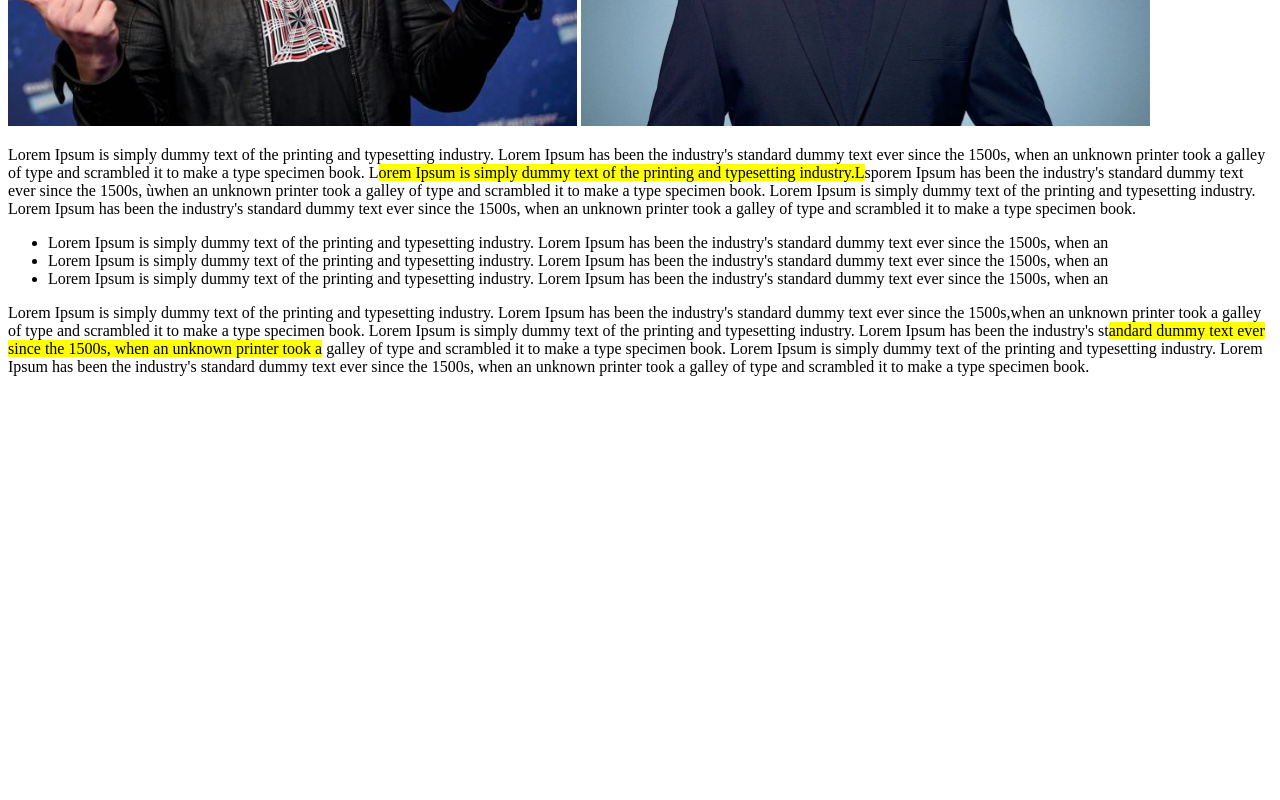
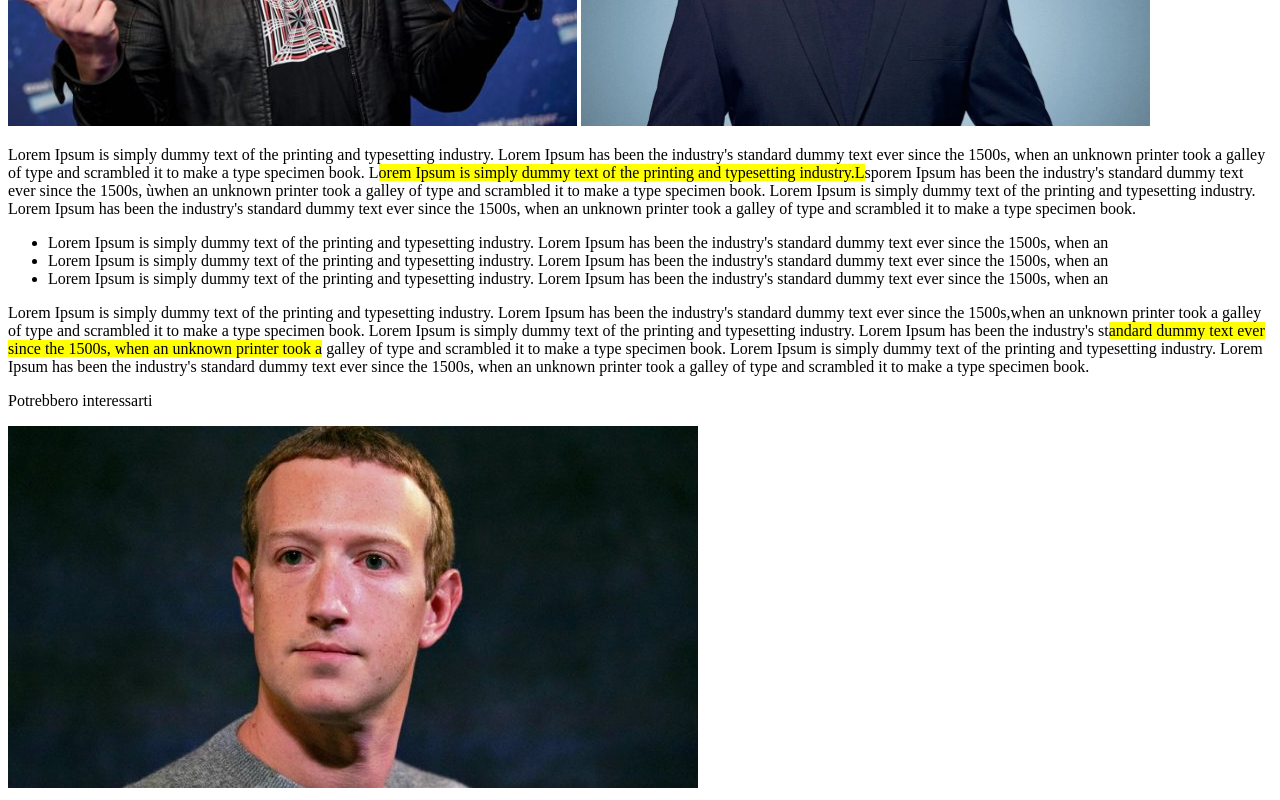
Before and after one commit to Petrus-Olteanu/htmlcss-workfullynews, a plain HTML site: page index.html in a window 1280 px wide. Shown: the part 767-1567 px from the top of the page. Before the commit the page ends 1159 px from the top, so only its background shows below. Drawn offline with Linux system fonts and the light colour scheme.

Commit message:
add image

```diff
--- a/index.html
+++ b/index.html
@@ -57,6 +57,13 @@
             Lorem Ipsum is simply dummy text of the printing and typesetting industry.
             Lorem Ipsum has been the industry's standard dummy text ever since the 1500s, when an
             unknown printer took a galley of type and scrambled it to make a type specimen book.</p>
+
+        <p>Potrebbero interessarti</p>
+
+
+        <div class="container_2">
+            <img src="./img/marck-zuck.jpg" alt="marck zuck">
+        </div>
     </main>
 </body>
 </html>
--- a/style.css
+++ b/style.css
@@ -23,3 +23,7 @@ strong{
 span{
     background-color: yellow;
 }
+
+.container_2{
+
+}
```
